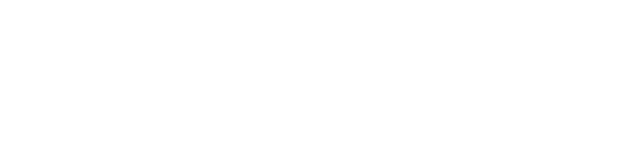
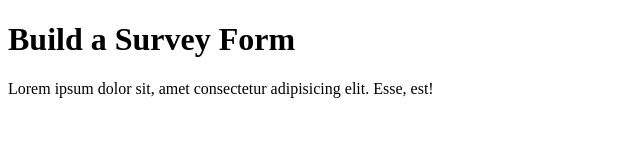
Before and after one commit to Mahdi12332/trials-Mahdi-Leodan, a plain HTML site: page index.html in a window 1280 px wide. Shown: the whole page, without its empty margins (0-640 px from the left). Drawn offline with Linux system fonts and the light colour scheme.

Commit message:
title added

```diff
--- a/index.html
+++ b/index.html
@@ -7,6 +7,7 @@
     <title>Build a Survey Form</title>
 </head>
 <body>
-
+    <h1 id="title">Build a Survey Form</h1>
+    <p id="description">Lorem ipsum dolor sit, amet consectetur adipisicing elit. Esse, est!</p>
 </body>
 </html>
```
